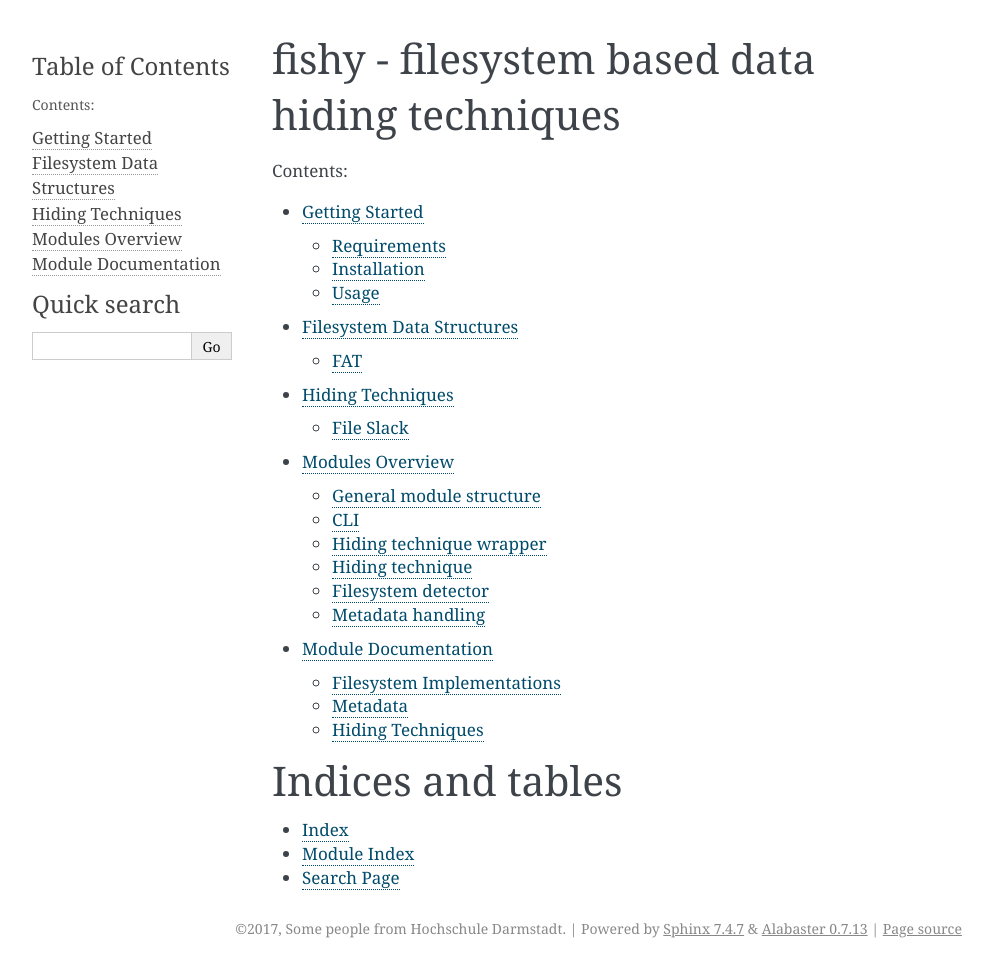
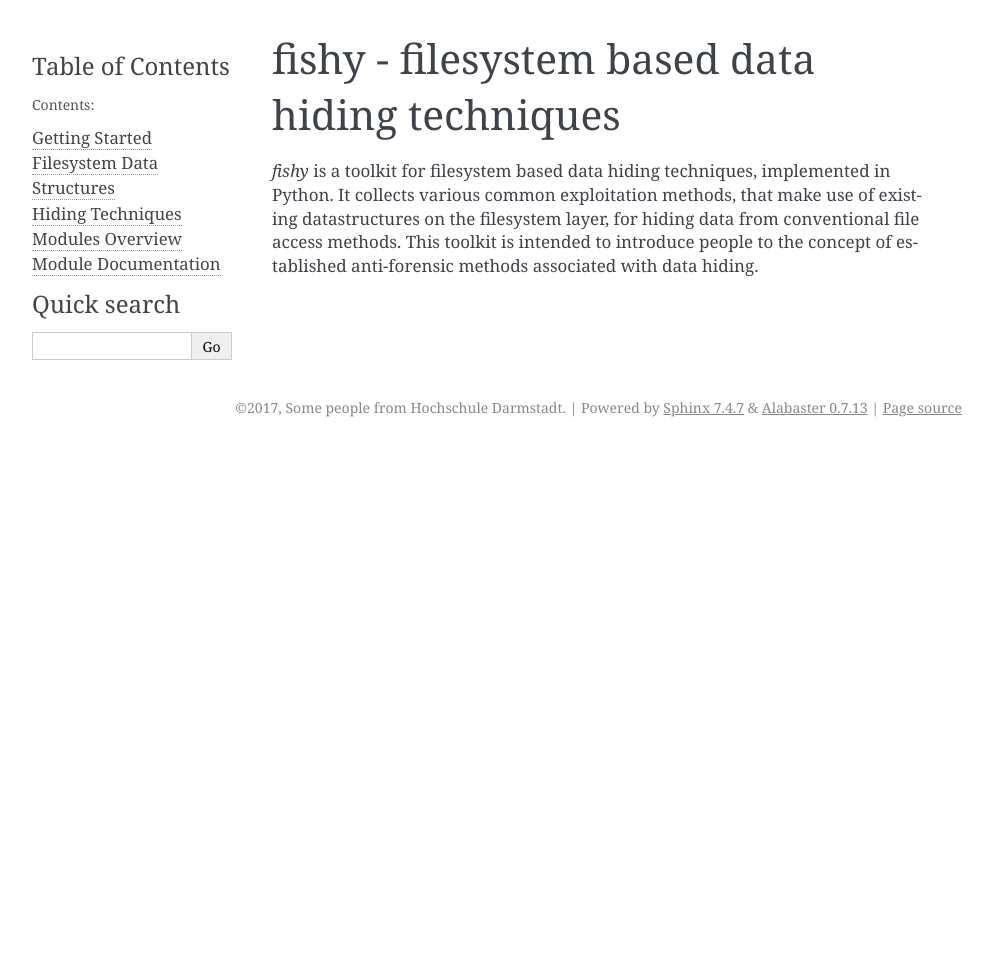
Before and after one commit to dasec/fishy, a Sphinx documentation site: the page built from doc/source/index.rst, in a window 1280 px wide. Shown: the whole page, without its empty margins (148-1141 px from the left). Built offline with Sphinx 7.4.7, drawn with Linux system fonts in a browser that asks for light colours; after the commit the page ends 900 px from its top, so only the background shows below that.

Commit message:
Doc: added description and structured source file naming

```diff
--- /dev/null
+++ b/doc/source/01_description.rst
@@ -0,0 +1,6 @@
+`fishy` is a toolkit for filesystem based data hiding techniques, implemented
+in Python. It collects various common exploitation methods, that make use of
+existing datastructures on the filesystem layer, for hiding data from
+conventional file access methods. This toolkit is intended to introduce people
+to the concept of established anti-forensic methods associated with data
+hiding.
--- a/doc/source/modules.rst
+++ b/doc/source/02_module_overview.rst
@@ -7,7 +7,7 @@ General module structure
 The following flowchart diagram represents the logical procedure of using a
 hiding technique.
 
-.. graphviz:: module_flowchart.dot
+.. graphviz:: resources/module_flowchart.dot
 
 The `CLI` evaluates the command line parameters and calls the appropriate `hiding
 technique wrapper`.
--- a/doc/source/conf.py
+++ b/doc/source/conf.py
@@ -44,7 +44,7 @@ templates_path = ['_templates']
 source_suffix = '.rst'
 
 # The master toctree document.
-master_doc = 'index'
+master_doc = 'toc'
 
 # General information about the project.
 project = 'fishy'
--- a/doc/source/index.rst
+++ b/doc/source/index.rst
@@ -1,24 +1,4 @@
-.. fishy documentation master file, created by
-   sphinx-quickstart on Tue Dec  5 12:49:58 2017.
-   You can adapt this file completely to your liking, but it should at least
-   contain the root `toctree` directive.
-
 fishy - filesystem based data hiding techniques
 ===============================================
 
-.. toctree::
-   :maxdepth: 2
-   :caption: Contents:
-
-   getting_started
-   filesystem_datastructures
-   hiding_techniques
-   modules
-   module_documentation
-
-Indices and tables
-==================
-
-* :ref:`genindex`
-* :ref:`modindex`
-* :ref:`search`
+.. include:: 01_description.rst
```
Also changed, not shown: doc/source/toc.rst (added, +24 -0 lines), doc/source/01_getting_started.rst (renamed from doc/source/getting_started.rst), doc/source/02_filesystem_datastructures.rst (renamed from doc/source/filesystem_datastructures.rst), doc/source/02_hiding_techniques.rst (renamed from doc/source/hiding_techniques.rst), doc/source/03_reference_api.rst (renamed from doc/source/module_documentation.rst), 2 other files.
